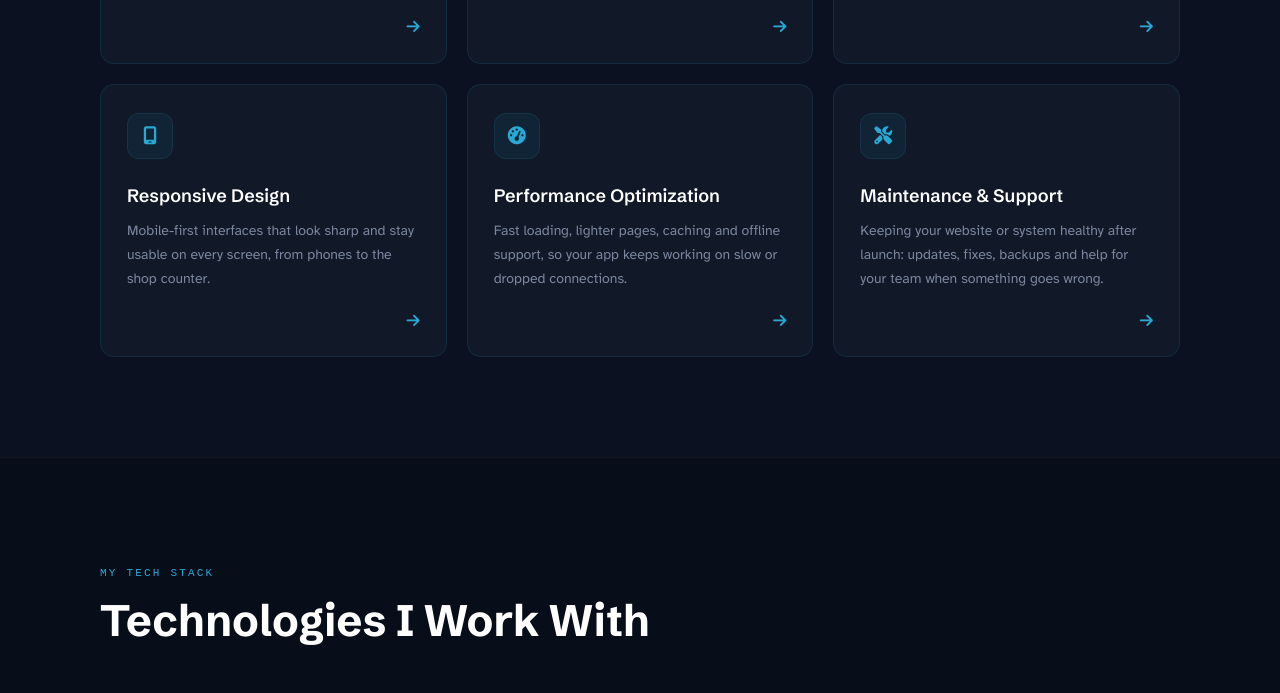
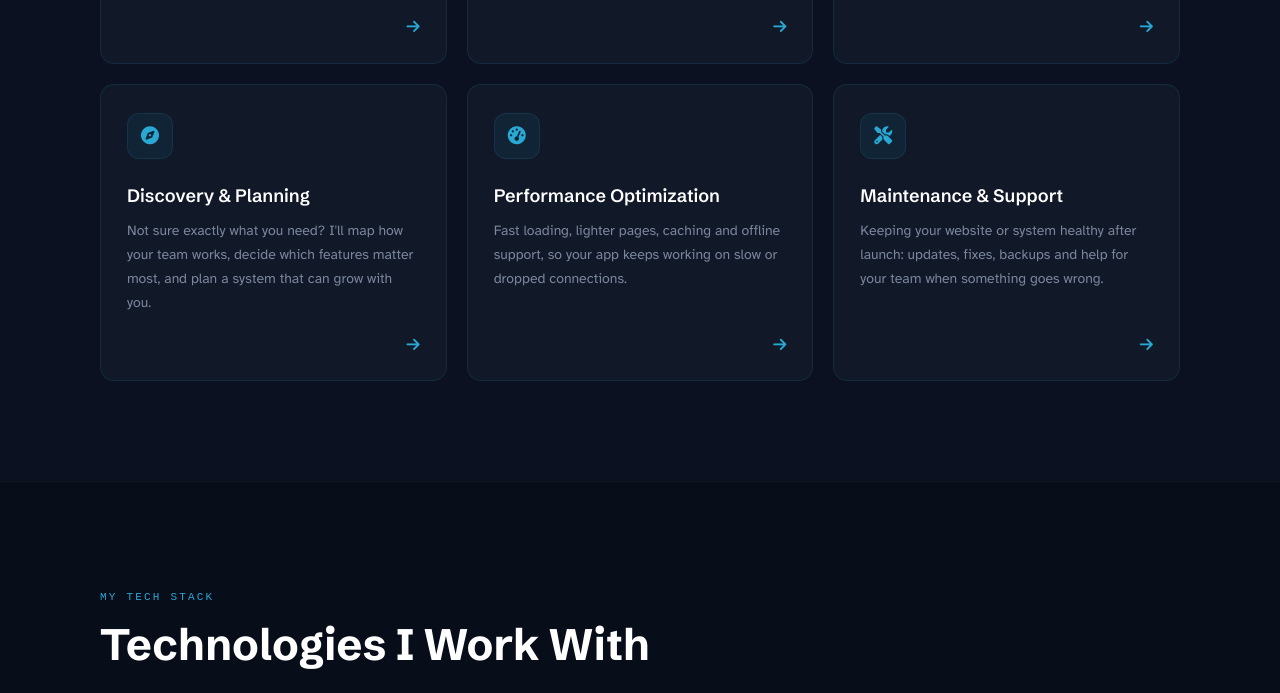
Before and after one commit to Jkosencha/Jkosencha.github.io, a plain HTML site: page index.html in a window 1280 px wide. Shown: the part 1940-2633 px from the top of the page. Drawn offline with Linux system fonts and the light colour scheme; a web font is replaced by a local one.

Commit message:
Add Discovery & Planning service

```diff
--- a/index.html
+++ b/index.html
@@ -205,12 +205,13 @@
             </p>
             <span class="arrow"><i class="fa-solid fa-arrow-right"></i></span>
           </a>
-          <a href="anika.html" class="service">
-            <div class="icon-box"><i class="fa-solid fa-mobile-screen"></i></div>
-            <h3>Responsive Design</h3>
+          <a href="#contact" class="service">
+            <div class="icon-box"><i class="fa-solid fa-compass"></i></div>
+            <h3>Discovery &amp; Planning</h3>
             <p>
-              Mobile-first interfaces that look sharp and stay usable on every
-              screen, from phones to the shop counter.
+              Not sure exactly what you need? I'll map how your team works,
+              decide which features matter most, and plan a system that can
+              grow with you.
             </p>
             <span class="arrow"><i class="fa-solid fa-arrow-right"></i></span>
           </a>
```
